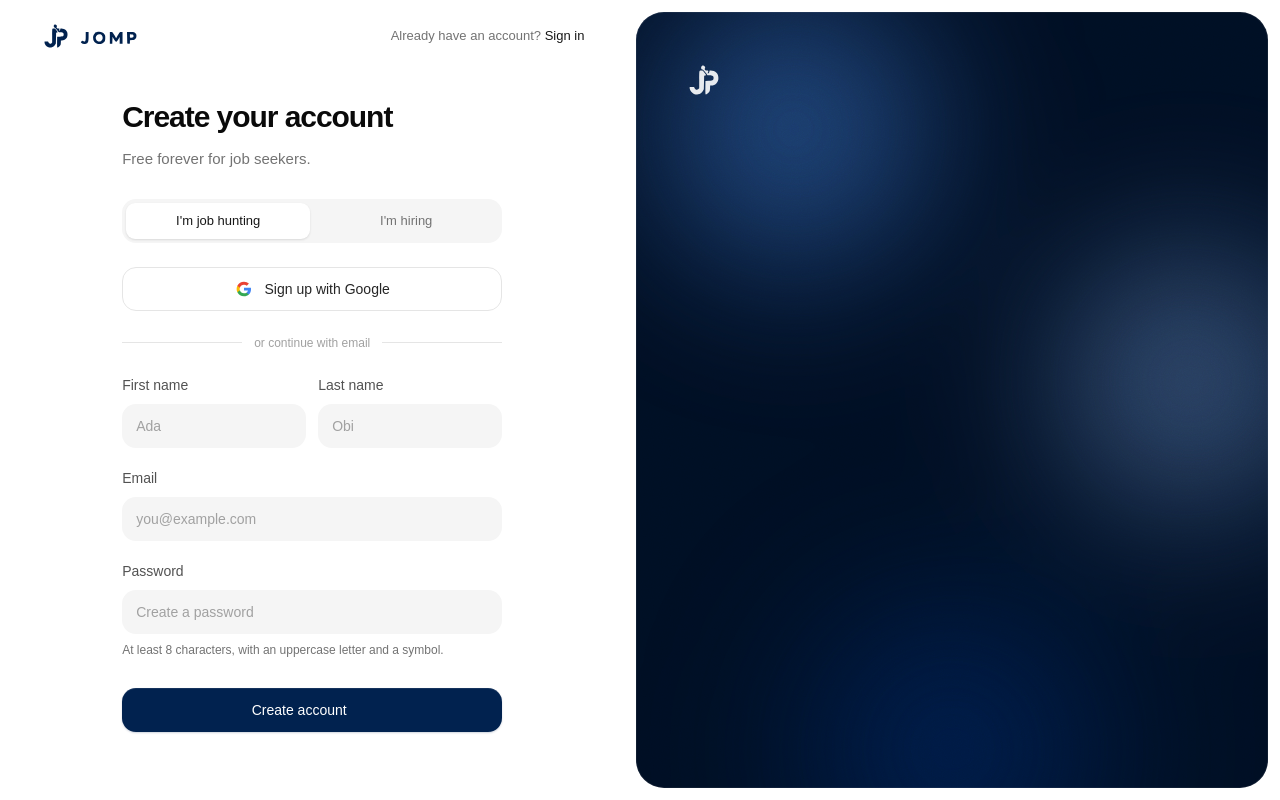
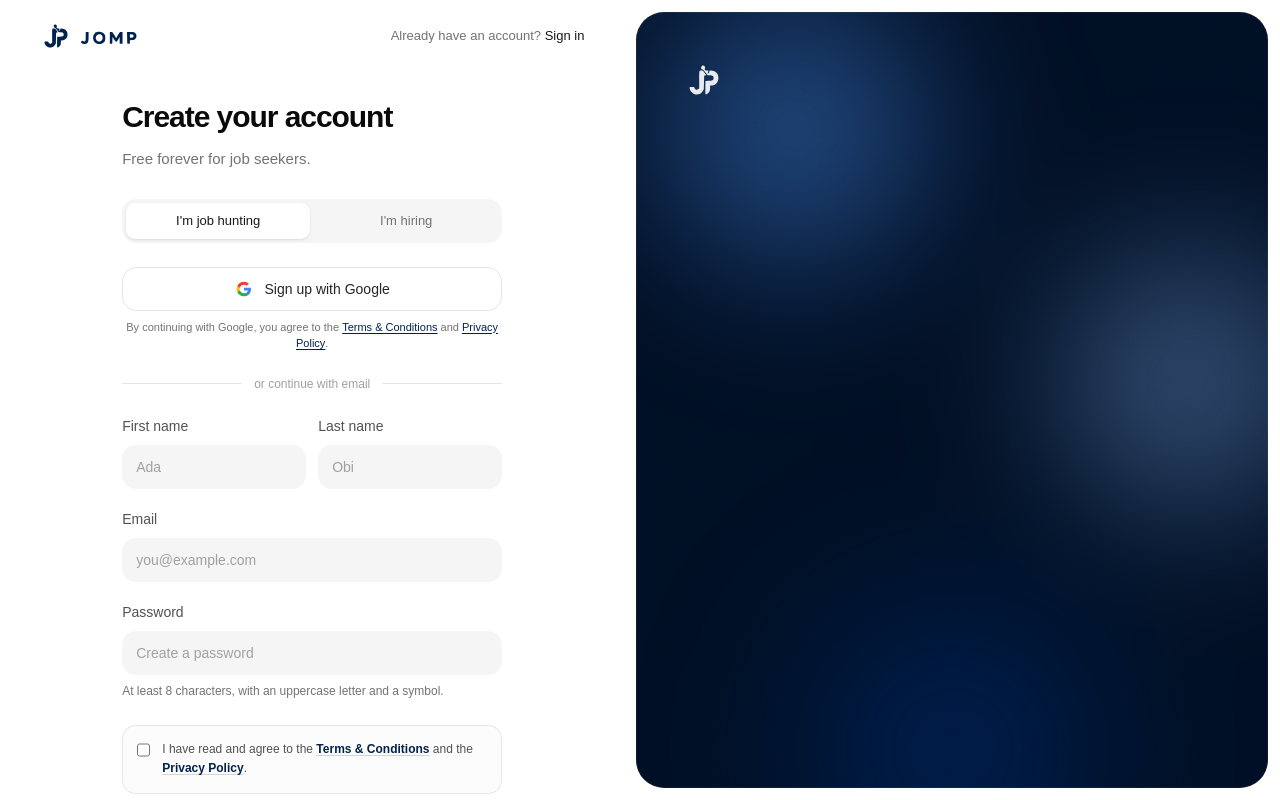
Before and after one commit to SHI66ie/JOBX, a Next.js app in the folder joblink/: page /signup in a window 1280 px wide. Shown: the top 800 px of the page. Built offline with nearby package versions, Linux system fonts and the light colour scheme; no server answers; some icons are missing; a web font is replaced by a local one.

Commit message:
Add signup terms consent and clarify legal links
Require email signups to accept the applicable terms and privacy policy, and record the acceptance timestamp and terms type. Clarify candidate and employer terms with cross-links, grouped legal navigation, and signup notices.

```diff
--- a/joblink/src/app/employer-terms/page.tsx
+++ b/joblink/src/app/employer-terms/page.tsx
@@ -9,6 +9,18 @@ export const metadata: Metadata = {
 export default function EmployerTermsPage() {
   return (
     <LegalLayout title="JOMP Employer Terms">
+      <div className="not-prose mb-8 flex flex-col sm:flex-row items-start sm:items-center justify-between gap-3 rounded-xl border border-blue-100 bg-blue-50/60 p-4 text-xs text-neutral-700">
+        <div>
+          <span className="font-semibold text-[#01224F]">Are you a job seeker or candidate?</span>
+          <p className="text-neutral-600 mt-0.5">Please review the candidate terms of service governing job applications and assessments.</p>
+        </div>
+        <a
+          href="/terms"
+          className="whitespace-nowrap font-medium text-[#01224F] hover:underline"
+        >
+          View Candidate Terms &rarr;
+        </a>
+      </div>
       <h2>1. Employer Eligibility</h2>
       <p>
         JOMP is intended for legitimate employers and organisations seeking candidates in Nigeria.
--- a/joblink/src/app/login/actions.ts
+++ b/joblink/src/app/login/actions.ts
@@ -64,6 +64,16 @@ export async function signup(formData: FormData) {
   const first_name = String(formData.get('first_name') || '').trim()
   const last_name = String(formData.get('last_name') || '').trim()
   const role = (formData.get('role') as string) === 'employer' ? 'employer' : 'candidate'
+  const acceptTerms = formData.get('accept_terms')
+
+  if (!acceptTerms) {
+    return redirect(
+      signupUrl(
+        role,
+        'You must read and agree to the Terms & Conditions and Privacy Policy to create an account.'
+      )
+    )
+  }
 
   if (password.length < 8 || !/[A-Z]/.test(password) || !/[!@#$%^&*(),.?":{}|<>]/.test(password)) {
     return redirect(
@@ -87,6 +97,9 @@ export async function signup(formData: FormData) {
         candidate_onboarded: role === 'candidate' ? false : undefined,
         employer_onboarded: role === 'employer' ? false : undefined,
         signup_method: 'email',
+        accepted_terms: true,
+        accepted_terms_at: new Date().toISOString(),
+        accepted_terms_type: role === 'employer' ? 'employer_terms' : 'candidate_terms',
       },
     },
   })
--- a/joblink/src/app/signup/page.tsx
+++ b/joblink/src/app/signup/page.tsx
@@ -1,7 +1,7 @@
 "use client";
 
 import Link from "next/link";
-import { Suspense } from "react";
+import { Suspense, useState } from "react";
 import { useSearchParams } from "next/navigation";
 import { signup, signInWithGoogle } from "../login/actions";
 import { cn } from "@/lib/utils";
@@ -25,6 +25,7 @@ function SignupForm() {
   const message = searchParams.get("message");
   const role = searchParams.get("role") === "employer" ? "employer" : "candidate";
   const isEmployer = role === "employer";
+  const [acceptedTerms, setAcceptedTerms] = useState(false);
 
   return (
     <AuthShell
@@ -77,6 +78,27 @@ function SignupForm() {
           <input type="hidden" name="role" value={role} />
           <GoogleButton label="Sign up with Google" />
         </form>
+        <p className="mt-2 text-center text-[11px] text-neutral-500">
+          By continuing with Google, you agree to the{" "}
+          <Link
+            href={isEmployer ? "/employer-terms" : "/terms"}
+            target="_blank"
+            rel="noopener noreferrer"
+            className="font-medium text-[#01224F] underline underline-offset-2 hover:text-[#001738]"
+          >
+            {isEmployer ? "Employer Terms & Conditions" : "Terms & Conditions"}
+          </Link>{" "}
+          and{" "}
+          <Link
+            href="/privacy"
+            target="_blank"
+            rel="noopener noreferrer"
+            className="font-medium text-[#01224F] underline underline-offset-2 hover:text-[#001738]"
+          >
+            Privacy Policy
+          </Link>
+          .
+        </p>
       </div>
 
       <OrDivider />
@@ -109,10 +131,61 @@ function SignupForm() {
           hint="At least 8 characters, with an uppercase letter and a symbol."
         />
 
+        <div className="space-y-1.5 pt-1">
+          <div
+            className={cn(
+              "flex items-start gap-3 rounded-xl border p-3.5 transition-colors duration-150",
+              acceptedTerms
+                ? "border-emerald-300 bg-emerald-50/50 text-neutral-900"
+                : "border-neutral-200/90 bg-neutral-50/60 text-neutral-600 hover:bg-neutral-50"
+            )}
+          >
+            <input
+              id="accept_terms"
+              name="accept_terms"
+              type="checkbox"
+              required
+              checked={acceptedTerms}
+              onChange={(e) => setAcceptedTerms(e.target.checked)}
+              className="mt-0.5 h-4 w-4 rounded border-neutral-300 text-[#01224F] accent-[#01224F] focus:ring-[#01224F] cursor-pointer"
+            />
+            <label htmlFor="accept_terms" className="text-xs leading-relaxed select-none cursor-pointer">
+              I have read and agree to the{" "}
+              <Link
+                href={isEmployer ? "/employer-terms" : "/terms"}
+                target="_blank"
+                rel="noopener noreferrer"
+                className="font-semibold text-[#01224F] underline decoration-neutral-300 underline-offset-2 hover:decoration-[#01224F]"
+              >
+                {isEmployer ? "Employer Terms & Conditions" : "Terms & Conditions"}
+              </Link>{" "}
+              and the{" "}
+              <Link
+                href="/privacy"
+                target="_blank"
+                rel="noopener noreferrer"
+                className="font-semibold text-[#01224F] underline decoration-neutral-300 underline-offset-2 hover:decoration-[#01224F]"
+              >
+                Privacy Policy
+              </Link>
+              .
+            </label>
+          </div>
+          {!acceptedTerms && (
+            <p className="text-[11px] text-amber-700 pl-1">
+              * Reading and checking the terms &amp; conditions is required to create an account.
+            </p>
+          )}
+        </div>
+
         <FormMessage message={message} />
 
         <div className="pt-2">
-          <SubmitButton label={isEmployer ? "Create employer account" : "Create account"} pendingLabel="Creating account…" />
+          <SubmitButton
+            label={isEmployer ? "Create employer account" : "Create account"}
+            pendingLabel="Creating account…"
+            disabled={!acceptedTerms}
+          />
         </div>
       </form>
     </AuthShell>
--- a/joblink/src/app/terms/page.tsx
+++ b/joblink/src/app/terms/page.tsx
@@ -9,6 +9,18 @@ export const metadata: Metadata = {
 export default function TermsPage() {
   return (
     <LegalLayout title="JOMP Terms of Service">
+      <div className="not-prose mb-8 flex flex-col sm:flex-row items-start sm:items-center justify-between gap-3 rounded-xl border border-blue-100 bg-blue-50/60 p-4 text-xs text-neutral-700">
+        <div>
+          <span className="font-semibold text-[#01224F]">Are you an employer or hiring organisation?</span>
+          <p className="text-neutral-600 mt-0.5">Please review the dedicated terms, verification criteria, and fee policies for employers.</p>
+        </div>
+        <a
+          href="/employer-terms"
+          className="whitespace-nowrap font-medium text-[#01224F] hover:underline"
+        >
+          View Employer Terms &rarr;
+        </a>
+      </div>
       <h2>1. About JOMP</h2>
       <p>
         JOMP is a Nigeria-focused digital employment and recruitment platform designed to connect candidates seeking employment with verified employers seeking qualified candidates.
--- a/joblink/src/components/auth/auth-fields.tsx
+++ b/joblink/src/components/auth/auth-fields.tsx
@@ -92,15 +92,23 @@ export function PasswordField(
   );
 }
 
-export function SubmitButton({ label, pendingLabel }: { label: string; pendingLabel: string }) {
+export function SubmitButton({
+  label,
+  pendingLabel,
+  disabled = false,
+}: {
+  label: string;
+  pendingLabel: string;
+  disabled?: boolean;
+}) {
   const { pending } = useFormStatus();
 
   return (
     <button
       type="submit"
-      disabled={pending}
+      disabled={disabled || pending}
       className={cn(
-        "group/btn relative flex h-11 w-full items-center justify-center gap-2 overflow-hidden rounded-xl bg-brand text-sm font-medium text-brand-fg shadow-[0_1px_2px_rgba(1,34,79,0.2),inset_0_1px_0_rgba(255,255,255,0.08)] transition-[background-color,transform] duration-200 hover:bg-brand-hover active:scale-[0.985] disabled:cursor-not-allowed disabled:opacity-80",
+        "group/btn relative flex h-11 w-full items-center justify-center gap-2 overflow-hidden rounded-xl bg-brand text-sm font-medium text-brand-fg shadow-[0_1px_2px_rgba(1,34,79,0.2),inset_0_1px_0_rgba(255,255,255,0.08)] transition-[background-color,transform] duration-200 hover:bg-brand-hover active:scale-[0.985] disabled:cursor-not-allowed disabled:opacity-50",
         FOCUS_RING,
       )}
     >
--- a/joblink/src/components/landing/LandingPage.tsx
+++ b/joblink/src/components/landing/LandingPage.tsx
@@ -283,14 +283,44 @@ export default function LandingPage() {
               <Link href="/login" className="hover:text-white">Log in</Link>
             </div>
           </div>
-          <div className="flex flex-wrap items-center gap-x-6 gap-y-2 border-b border-white/10 py-5 text-[12.5px] text-white/60">
-            <span className="font-semibold uppercase tracking-[0.14em] text-white/40 text-[11px]">Legal</span>
-            <Link href="/terms" className="hover:text-white transition">Terms of Service</Link>
-            <Link href="/privacy" className="hover:text-white transition">Privacy Policy</Link>
-            <Link href="/employer-terms" className="hover:text-white transition">Employer Terms</Link>
-            <Link href="/acceptable-use" className="hover:text-white transition">Acceptable Use</Link>
-            <Link href="/cookies" className="hover:text-white transition">Cookie Policy</Link>
-            <Link href="/copyright" className="hover:text-white transition">Copyright &amp; IP</Link>
+          <div className="border-b border-white/10 py-6 text-[12.5px] text-white/70">
+            <div className="mb-4">
+              <span className="inline-block rounded-full bg-white/10 px-3 py-1 font-semibold uppercase tracking-[0.14em] text-white/90 text-[11px]">
+                Legal
+              </span>
+            </div>
+            <div className="grid grid-cols-1 sm:grid-cols-2 gap-6 sm:gap-12 max-w-xl">
+              <div className="space-y-2.5">
+                <p className="text-[11px] font-semibold uppercase tracking-[0.14em] text-white/45">
+                  Terms &amp; Conditions
+                </p>
+                <div className="flex flex-col gap-2">
+                  <Link href="/terms" className="hover:text-white transition flex items-center gap-2">
+                    <span className="h-1.5 w-1.5 rounded-full bg-emerald-400" />
+                    <span>Candidate Terms of Service</span>
+                  </Link>
+                  <Link href="/employer-terms" className="hover:text-white transition flex items-center gap-2">
+                    <span className="h-1.5 w-1.5 rounded-full bg-emerald-400" />
+                    <span>Employer Terms &amp; Conditions</span>
+                  </Link>
+                </div>
+              </div>
+              <div className="space-y-2.5">
+                <p className="text-[11px] font-semibold uppercase tracking-[0.14em] text-white/45">
+                  Privacy &amp; Data
+                </p>
+                <div className="flex flex-col gap-2">
+                  <Link href="/privacy" className="hover:text-white transition flex items-center gap-2">
+                    <span className="h-1.5 w-1.5 rounded-full bg-emerald-400" />
+                    <span>Privacy Policy</span>
+                  </Link>
+                  <Link href="/cookies" className="hover:text-white transition flex items-center gap-2">
+                    <span className="h-1.5 w-1.5 rounded-full bg-emerald-400" />
+                    <span>Cookie Policy &amp; Acceptable Use</span>
+                  </Link>
+                </div>
+              </div>
+            </div>
           </div>
           <div className="mt-6 flex flex-wrap items-center justify-between gap-4">
             <div>
--- a/joblink/src/components/legal/LegalLayout.tsx
+++ b/joblink/src/components/legal/LegalLayout.tsx
@@ -9,14 +9,26 @@ interface LegalLayoutProps {
   children: React.ReactNode;
 }
 
-const LEGAL_NAV = [
-  { href: "/terms", label: "Terms of Service" },
+const LEGAL_SECTIONS = [
+  {
+    category: "Terms & Conditions",
+    links: [
+      { href: "/terms", label: "Candidate Terms of Service" },
+      { href: "/employer-terms", label: "Employer Terms & Conditions" },
+    ],
+  },
+  {
+    category: "Privacy & Compliance",
+    links: [
       { href: "/privacy", label: "Privacy Policy" },
-  { href: "/employer-terms", label: "Employer Terms" },
-  { href: "/acceptable-use", label: "Acceptable Use" },
       { href: "/cookies", label: "Cookie Policy" },
-  { href: "/copyright", label: "Copyright & IP" },
+      { href: "/acceptable-use", label: "Acceptable Use Policy" },
+      { href: "/copyright", label: "Copyright & IP Policy" },
+    ],
+  },
 ];
+
+const LEGAL_NAV = LEGAL_SECTIONS.flatMap((s) => s.links);
 
 export function LegalLayout({
   title,
@@ -54,11 +66,13 @@ export function LegalLayout({
         <div className="grid grid-cols-1 gap-12 lg:grid-cols-[240px_minmax(0,1fr)]">
           {/* Sidebar Navigation */}
           <aside className="hidden lg:block">
-            <div className="sticky top-24 space-y-1 rounded-2xl border border-neutral-200/80 bg-white p-4 shadow-sm">
-              <p className="px-3 py-2 text-xs font-semibold uppercase tracking-wider text-neutral-400">
-                Legal & Policies
+            <div className="sticky top-24 space-y-5 rounded-2xl border border-neutral-200/80 bg-white p-4 shadow-sm">
+              {LEGAL_SECTIONS.map((section) => (
+                <div key={section.category} className="space-y-1">
+                  <p className="px-3 text-[11px] font-semibold uppercase tracking-wider text-neutral-400">
+                    {section.category}
                   </p>
-              {LEGAL_NAV.map((item) => (
+                  {section.links.map((item) => (
                     <Link
                       key={item.href}
                       href={item.href}
@@ -66,6 +80,8 @@ export function LegalLayout({
                     >
                       {item.label}
                     </Link>
+                  ))}
+                </div>
               ))}
             </div>
           </aside>
```
Lines whose indentation alone changed are shown as unchanged.
